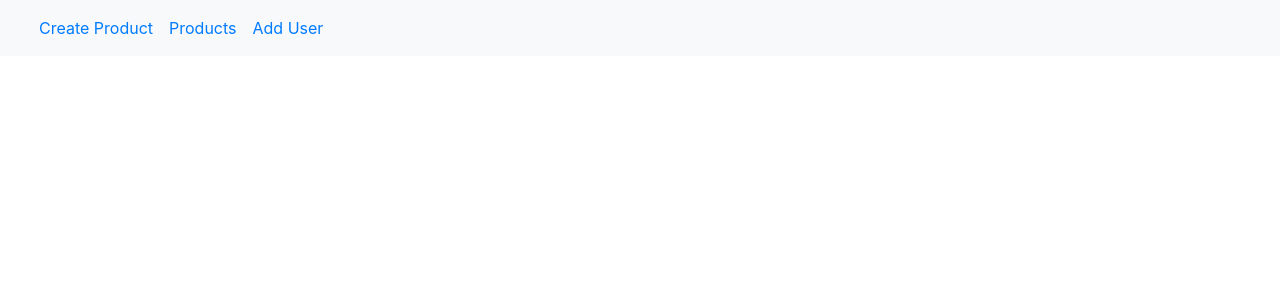
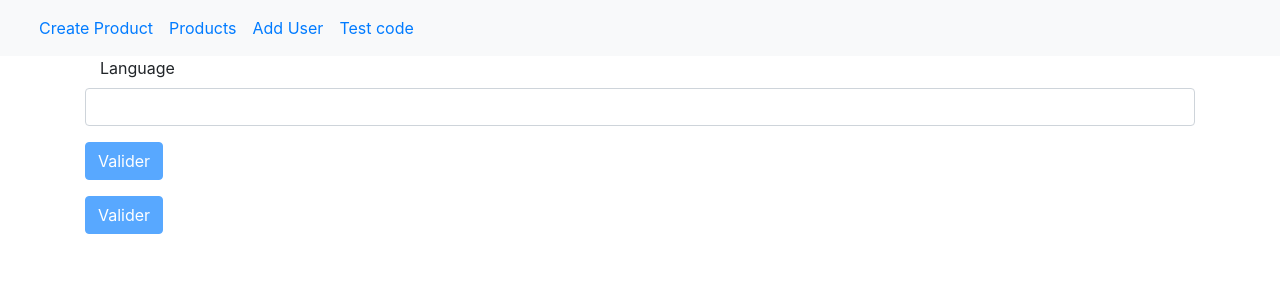
Before and after one commit to ngnawensv/angular11project, an Angular app: page /test in a window 1280 px wide. Before the commit this address led to /. Shown: the top 300 px of the page. Built offline with nearby package versions, Linux system fonts and the light colour scheme.

Commit message:
add filter duplicate object

```diff
--- a/package.json
+++ b/package.json
@@ -21,8 +21,10 @@
     "@angular/router": "~11.2.11",
     "@fortawesome/fontawesome-free": "^5.15.3",
     "bootstrap": "^4.6.0",
+    "find-array-duplicates": "^1.0.6",
     "jquery": "^3.6.0",
     "rxjs": "~6.6.0",
+    "sweetalert2": "^11.1.6",
     "tslib": "^2.0.0",
     "zone.js": "~0.11.3"
   },
--- a/src/app/app-routing.module.ts
+++ b/src/app/app-routing.module.ts
@@ -4,12 +4,14 @@ import {ProductAddComponent} from "./product-add/product-add.component";
 import {ProductEditComponent} from "./product-edit/product-edit.component";
 import {ProductGetComponent} from "./product-get/product-get.component";
 import {UserAddComponent} from "./user-add/user-add.component";
+import {TestCodeComponent} from "./test-code/test-code.component";
 
 const routes: Routes = [
   {path:'product/create',component:ProductAddComponent},
   {path:'edit/:id',component:ProductEditComponent},
   {path:'products',component:ProductGetComponent},
-  {path:'add-user',component:UserAddComponent}
+  {path:'add-user',component:UserAddComponent},
+  {path:'test',component:TestCodeComponent}
 ];
 
 @NgModule({
--- a/src/app/app.component.html
+++ b/src/app/app.component.html
@@ -17,6 +17,11 @@
           Add User
         </a>
       </li>
+      <li class="nav-item">
+        <a routerLink="test" class="nav-link" routerLinkActive="active">
+          Test code
+        </a>
+      </li>
     </ul>
   </div>
 </nav>
--- a/src/app/app.component.ts
+++ b/src/app/app.component.ts
@@ -1,10 +1,12 @@
-import { Component } from '@angular/core';
+import {Component, OnInit} from '@angular/core';
 
 @Component({
   selector: 'app-root',
   templateUrl: './app.component.html',
   styleUrls: ['./app.component.css']
 })
-export class AppComponent {
+export class AppComponent{
   title = 'angular11project';
+
+
 }
--- a/src/app/app.module.ts
+++ b/src/app/app.module.ts
@@ -10,6 +10,7 @@ import {ProductEditComponent} from "./product-edit/product-edit.component";
 import {ProductGetComponent} from "./product-get/product-get.component";
 import {HttpClientModule} from "@angular/common/http";
 import { UserAddComponent } from './user-add/user-add.component';
+import { TestCodeComponent } from './test-code/test-code.component';
 
 @NgModule({
   declarations: [
@@ -17,7 +18,8 @@ import { UserAddComponent } from './user-add/user-add.component';
     ProductAddComponent,
     ProductEditComponent,
     ProductGetComponent,
-    UserAddComponent
+    UserAddComponent,
+    TestCodeComponent
   ],
   imports: [
     BrowserModule,
--- /dev/null
+++ b/src/app/model/individu.ts
@@ -0,0 +1,3 @@
+export interface Individu {
+  name:string;
+}
--- /dev/null
+++ b/src/app/model/person.ts
@@ -0,0 +1,6 @@
+export interface Person {
+  id:number;
+  name:string;
+  email:string;
+  tel:string;
+}
--- /dev/null
+++ b/src/app/test-code/test-code.component.html
@@ -0,0 +1,15 @@
+<form [formGroup]="form">
+  <div class="form-group">
+    <label class="col-md-4">Language</label>
+    <input type="text"
+           class="form-control"
+           formControlName="language">
+  </div>
+  <div class="form-group">
+    <button class="btn btn-primary" (click)="savePerson()" [disabled]="form.invalid">Valider</button>
+  </div>
+
+  <div class="form-group">
+    <button class="btn btn-primary" (click)="removePerson($event)" [disabled]="form.invalid">Valider</button>
+  </div>
+</form>
--- /dev/null
+++ b/src/app/test-code/test-code.component.ts
@@ -0,0 +1,187 @@
+import {Component, OnInit} from '@angular/core';
+import {Person} from "../model/person";
+import {Individu} from "../model/individu";
+import duplicates from 'find-array-duplicates';
+import Swal from 'sweetalert2';
+
+import {FormBuilder, FormGroup, Validators} from "@angular/forms";
+
+@Component({
+  selector: 'app-test-code',
+  templateUrl: './test-code.component.html',
+  styleUrls: ['./test-code.component.css']
+})
+export class TestCodeComponent implements OnInit {
+  tabOfString = ['patate', 'mais', 'haricot', 'patate', 'tomate']
+
+  listPerson: Array<Person> = [];
+  listPerson1: Array<Person> = [];
+  listIndividu: Array<Individu> = [];
+  form:FormGroup;
+  //perList:Array<Person>=[];
+
+
+  constructor( private fb:FormBuilder) {
+  }
+
+  ngOnInit(): void {
+    this.createForm();
+    //this.showErrorAlert()
+    this.listPerson = [
+      {id: 1, name: 'ngnawen', email: 'ngnawens@gmail.com', tel: '55011446'},
+      {id: 2, name: 'mare', email: 'mare@gmail.com', tel: '55011446'},
+      {id: 2, name: 'mare', email: 'mare@gmail.com', tel: '55011446'},
+      {id: 4, name: 'ndinchout', email: 'ndinchout@gmail.com', tel: '55011446'},
+      {id: 5, name: 'pounjingam', email: 'pounjingam@gmail.com', tel: '55011446'},
+      {id: 6, name: 'samuel vermon', email: 'ngnawens@gmail.com', tel: '55011446'},
+      {id: 1, name: 'ngnawen', email: 'ngnawens@gmail.com', tel: '55011446'}
+
+    ]
+    this.listPerson1 = [
+      {id: 1, name: 'ngnawen', email: 'ngnawens@gmail.com', tel: '55011446'},
+      {id: 2, name: 'mare', email: 'mare@gmail.com', tel: '55011446'},
+      {id: 3, name: 'ndinchout', email: 'ndinchout@gmail.com', tel: '55011446'},
+      {id: 4, name: 'pounjingam', email: 'pounjingam@gmail.com', tel: '55011446'}
+
+    ]
+    this.listIndividu = [
+      {name: 'ngnawen'},
+      {name: 'mare'},
+      {name: 'ndinchout'},
+      {name: 'pounjingam'},
+      {name: 'samuel vermon'},
+      {name: 'ngnawen'}
+
+    ]
+    /*
+
+        console.log('###########################  BIGINNER for Individu List ###############################')
+        let isUnique = this.checkIfListIndividuDuplicate(this.listIndividu)
+        console.log(isUnique)
+        if (isUnique) {
+          console.log('listIndividu  don\'t contain duplicate\' values');
+        } else {
+          console.log('listIndividu contain duplicate\'s values');
+        }
+        console.log('############################  END BIGINNER for Individu List ###############################')
+
+
+        console.log('###########################  BIGINNER for Person list ###############################')
+        let isUnique1 = this.checkIfListPersonDuplicate(this.listPerson)
+        console.log(isUnique1)
+        if (isUnique1) {
+          console.log('ListPerson  don\'t contain duplicate\'s values');
+        } else {
+          console.log('ListPersoncontain duplicate values');
+        }
+        console.log('############################  END1 for person list ###############################')
+
+
+        console.log('###########################  BIGINNER for Person1 list ###############################')
+        let isUnique2 = this.checkIfListPersonDuplicate(this.listPerson1)
+        console.log(isUnique2)
+        if (isUnique2) {
+          console.log('ListPerson1 don\'t contain duplicate\'s values');
+        } else {
+          console.log('ListPerson1 contain duplicate values');
+        }
+        console.log('############################  END1 for person1 list ###############################')
+    */
+    // exiting method in typescript
+    //console.log(duplicates(this.listPerson, 'name'));
+
+    console.log('###########################  BIGINNER check list person duplicate ###############################')
+
+    console.log('############################  END check list person duplicate ###############################')
+  }
+
+  get language() {
+    return this.form.controls['language'];
+  }
+  /***
+   * Les methodes
+   */
+
+  createForm(){
+    this.form=this.fb.group({
+      "language": ["",Validators.required]
+    });
+  }
+
+//Error
+  showErrorAlert(title: string,action:string) {
+    Swal.fire(title, action, 'error')
+  }
+
+  // Success
+  showSuccessAlert() {
+    Swal.fire(' Personne Enregistrée avec succès', '', 'success')
+  }
+  removePerson(p:Person):void{
+    this.listPerson=this.listPerson.filter(item=>this.getIndex(item)!==this.getIndex(p));
+    console.log(this.listPerson);
+  }
+
+
+  savePerson() {
+    let listPersonDuplicate = this.getListPersonDuplicate(this.listPerson)
+    if (listPersonDuplicate.length != 0) {
+      console.log(listPersonDuplicate);
+      if(this.language.value==='fr'){
+        this.showErrorAlert('La person ('.concat(listPersonDuplicate[0].name,') dupliquée'),'Svp supprimer une autre');
+      }else if(this.language.value==='en') {
+        this.showErrorAlert('Person ('.concat(listPersonDuplicate[0].name,') duplicate'),'Please delete another');
+      }else {
+        this.showErrorAlert('Langue non prise en charge','Veuillez choisir entre fr et en');
+      }
+    } else {
+      console.log(listPersonDuplicate);
+      this.showSuccessAlert();
+    }
+  }
+
+  //Return list duplicate
+  private getListPersonDuplicate = (per: Array<Person>): Array<Person> => {
+    let perList: Array<Person> = []
+    per.forEach(elt => {
+      if (per.filter(item => this.getIndex(item) === this.getIndex(elt)).length > 1) {
+        //if(perList.indexOf(elt)!==-1){
+        perList.push(elt);
+        //}
+      }
+    });
+    return perList;
+  }
+
+  // this method return us the index from id, name and email
+  private getIndex = (per: Person): string => {
+    return String(per.id).concat(per.name, per.email);
+  };
+
+  //Cette methode me dit si une fonction contient des doublon ou pas
+  private checkDuplicateValue(tab: Array<string>): boolean {
+    const s = new Set(tab);
+    return s.size === tab.length;
+  }
+
+  //Cette methode me dit si un tableau contient des doublon ou pas: Version flèchée (arrow) de la premiere
+  private checkDuplicateValue1 = (tab: Array<string>): boolean => new Set(tab).size === tab.length;
+  //Cette fonction flèchée permet de retourner un tableau de valeur non identique
+  private toNonFindDuplicates = tab => tab.filter((item, index) => tab.indexOf(item) === index)
+  //Cette fonction flèchée permet de retourner un tableau de ayant des doublons
+  private toFindDuplicates = (tab: Array<String>): Array<String> => tab.filter((item, index) => tab.indexOf(item) !== index)
+  /**
+   * Problem: We need to verify if listPerson table contain duplicate's person based on id, name and email
+   */
+    //This method tell us if listPerson table contain duplicate's values or not
+  private checkIfListPersonDuplicate = (lp: Array<Person>): boolean => {
+    const setp = new Set(lp.map(p => this.getIndex(p)));
+    console.log(setp);
+    const listp = lp.map(p => this.getIndex(p));
+    console.log(listp);
+    return setp.size === listp.length;
+  }
+
+  //This method tell us if listPerson table contain duplicate's values or not
+  private checkIfListIndividuDuplicate = (ind: Array<Individu>): boolean => new Set(ind.map(p => p.name)).size === ind.length
+}
```
Also changed, not shown: src/app/test-code/test-code.component.css (added), 2 other files (tests, documents, lock files or other folders).
